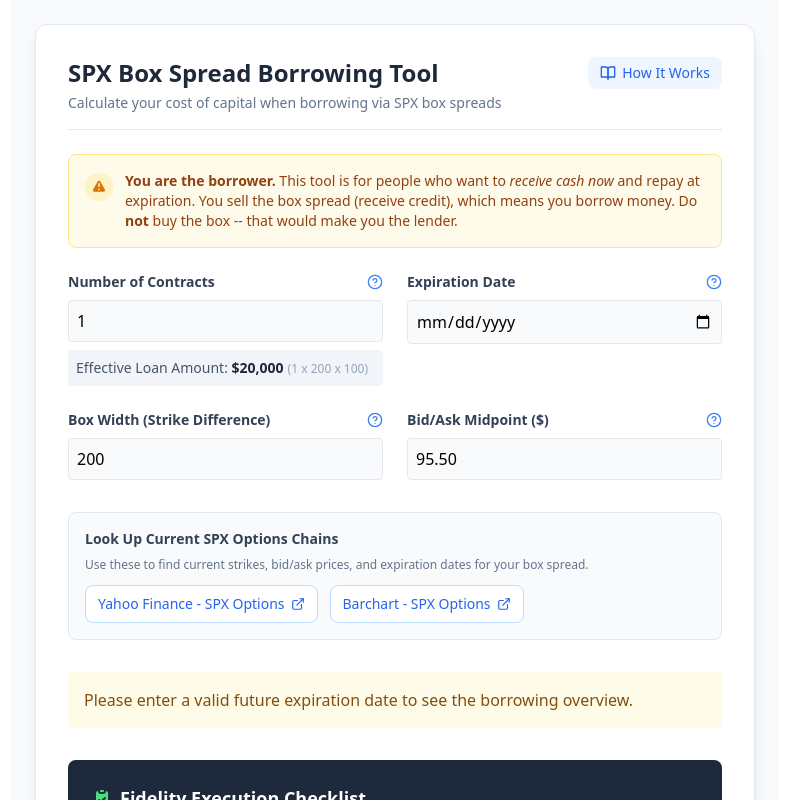
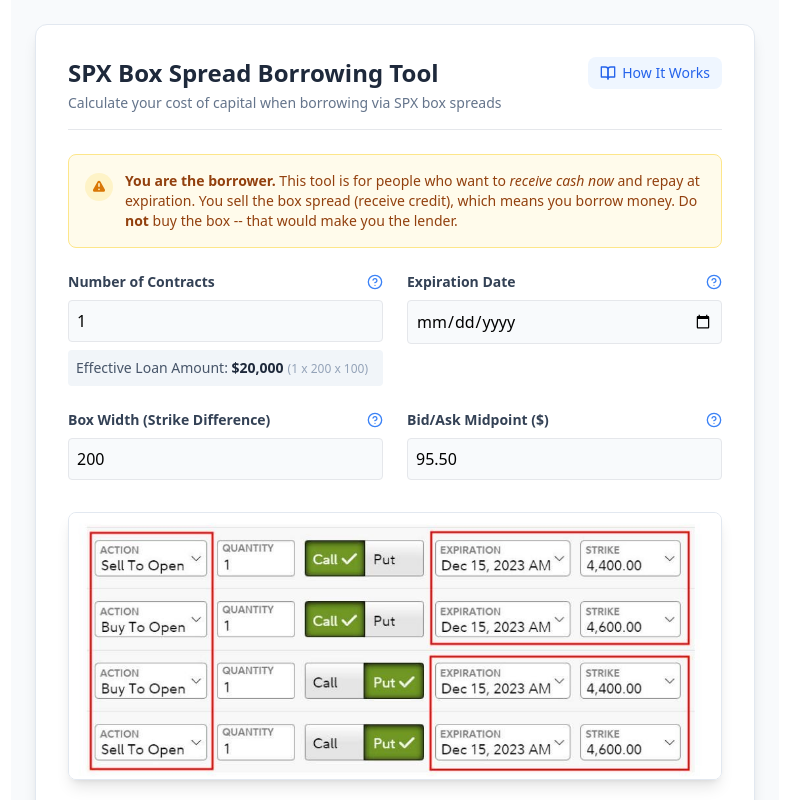
Before and after one commit to alblazek/SPX-box-spread-calculator, a React (Vite) app: page / in a window 1280 px wide. Shown: the top 800 px of the page, without its empty margins (245-1034 px from the left). Built offline with nearby package versions, Linux system fonts and the light colour scheme.

Commit message:
Replace section with image in App.tsx

```diff
--- a/src/App.tsx
+++ b/src/App.tsx
@@ -421,30 +421,9 @@ export default function BoxSpreadCalculator() {
           </div>
         </div>
 
-        {/* Links to Options Chains */}
-        <div className="mb-8 p-4 bg-slate-50 border border-slate-200 rounded-lg">
-          <h3 className="text-sm font-semibold text-slate-700 mb-2">Look Up Current SPX Options Chains</h3>
-          <p className="text-xs text-slate-500 mb-3">Use these to find current strikes, bid/ask prices, and expiration dates for your box spread.</p>
-          <div className="flex flex-wrap gap-3">
-            <a
-              href="https://finance.yahoo.com/quote/%5ESPX/options/"
-              target="_blank"
-              rel="noopener noreferrer"
-              className="inline-flex items-center gap-1.5 text-sm text-blue-600 hover:text-blue-800 bg-white border border-blue-200 hover:border-blue-400 px-3 py-2 rounded-lg transition-colors"
-            >
-              Yahoo Finance - SPX Options
-              <ExternalLink className="w-3.5 h-3.5" />
-            </a>
-            <a
-              href="https://www.barchart.com/stocks/quotes/%24SPX/options"
-              target="_blank"
-              rel="noopener noreferrer"
-              className="inline-flex items-center gap-1.5 text-sm text-blue-600 hover:text-blue-800 bg-white border border-blue-200 hover:border-blue-400 px-3 py-2 rounded-lg transition-colors"
-            >
-              Barchart - SPX Options
-              <ExternalLink className="w-3.5 h-3.5" />
-            </a>
-          </div>
+        {/* Box Spread Order Example */}
+        <div className="mb-8">
+          <img src="/3cvs6s0d.png" alt="SPX box spread order example on broker platform" className="w-full rounded-lg shadow-lg border border-slate-200" />
         </div>
 
         {/* Results Dashboard */}
```
